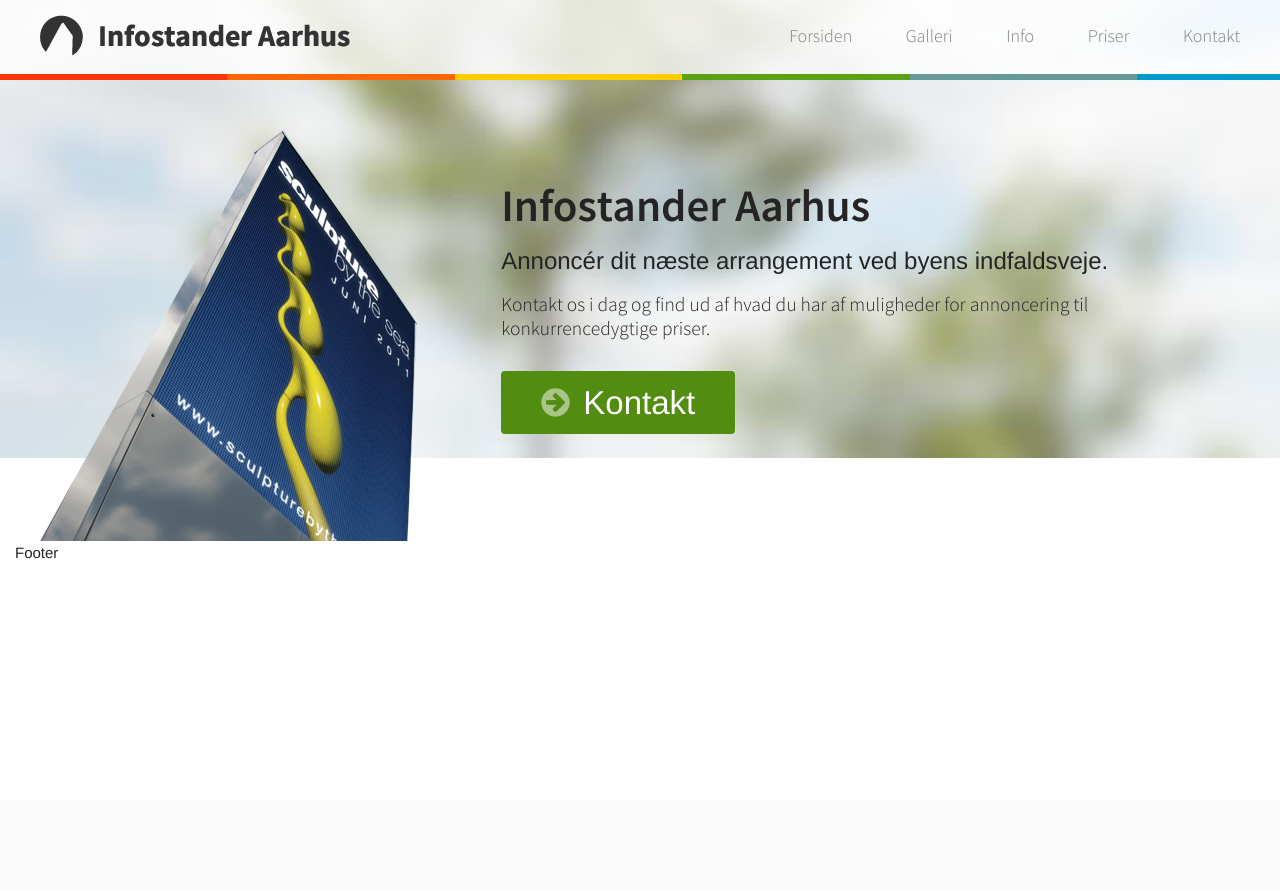
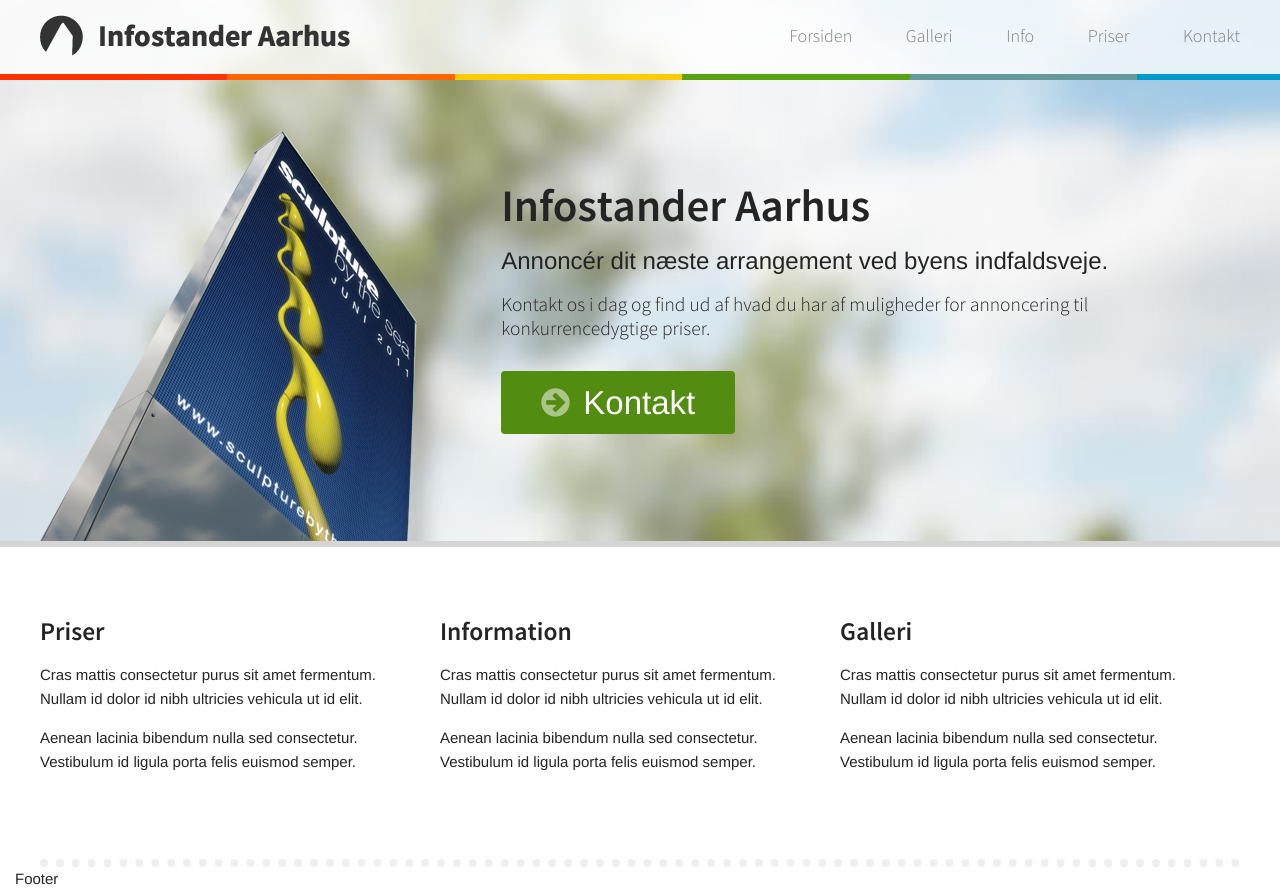
Before and after one commit to AHNDK/infostanderaarhus, a PHP site: page / in a window 1280 px wide. Before the commit the page ends 559 px from the top, so only its background shows below. Run offline with PHP 8.4, Linux system fonts and the light colour scheme; some web fonts are replaced.

Commit message:
Rewrote layout

```diff
--- a/css/infostanderaarhus.styles.css
+++ b/css/infostanderaarhus.styles.css
@@ -840,12 +840,11 @@ button.button {
 body {
   *position: relative;
   *zoom: 1;
-  -webkit-background-size: cover;
-  -moz-background-size: cover;
-  -o-background-size: cover;
-  background-size: cover;
+  -webkit-background-size: 100% 541px;
+  -moz-background-size: 100% 541px;
+  -o-background-size: 100% 541px;
+  background-size: 100% 541px;
   background-image: url("/images/header-background.jpg");
-  background-position: 0 -107px;
   background-repeat: no-repeat;
 }
 /* line 46, ../../../../../../../Library/Ruby/Gems/1.8/gems/zen-grids-1.4/stylesheets/zen/_grids.scss */
@@ -858,14 +857,14 @@ body:after {
   clear: both;
 }
 
-/* line 17, ../sass/layout/_layout.scss */
-.header-inner, .content, .footer {
+/* line 16, ../sass/layout/_layout.scss */
+.header-inner, .header-cta--inner, .other-content, .footer {
   max-width: 1200px;
   margin-right: auto;
   margin-left: auto;
 }
 
-/* line 23, ../sass/layout/_layout.scss */
+/* line 22, ../sass/layout/_layout.scss */
 .header {
   float: left;
   width: 100%;
@@ -885,12 +884,12 @@ body:after {
   background: rgba(255, 255, 255, 0.75) url("/images/header-colors.png") left bottom repeat-x;
 }
 
-/* line 29, ../sass/layout/_layout.scss */
+/* line 28, ../sass/layout/_layout.scss */
 .header-inner {
   min-height: 80px;
 }
 
-/* line 35, ../sass/layout/_layout.scss */
+/* line 34, ../sass/layout/_layout.scss */
 .logo {
   float: left;
   width: 50%;
@@ -912,7 +911,7 @@ body:after {
   margin-top: 15px;
 }
 
-/* line 42, ../sass/layout/_layout.scss */
+/* line 41, ../sass/layout/_layout.scss */
 .navigation {
   float: right;
   width: 50%;
@@ -937,41 +936,45 @@ body:after {
   text-align: right;
   /* Links in navigation */
 }
-/* line 53, ../sass/layout/_layout.scss */
+/* line 52, ../sass/layout/_layout.scss */
 .navigation a {
   margin-left: 50px;
 }
-/* line 57, ../sass/layout/_layout.scss */
+/* line 56, ../sass/layout/_layout.scss */
 .navigation a:link {
   color: gray;
   text-decoration: none;
 }
-/* line 62, ../sass/layout/_layout.scss */
+/* line 61, ../sass/layout/_layout.scss */
 .navigation a:visited {
   color: #404040;
 }
-/* line 66, ../sass/layout/_layout.scss */
+/* line 65, ../sass/layout/_layout.scss */
 .navigation a:hover {
   color: #007aa3;
 }
-/* line 70, ../sass/layout/_layout.scss */
+/* line 69, ../sass/layout/_layout.scss */
 .navigation a:focus {
   color: #0099cc;
 }
 
-/* line 75, ../sass/layout/_layout.scss */
-.content {
+/* Call to action header
+   ========================================================================== */
+/* line 78, ../sass/layout/_layout.scss */
+.header-cta {
   clear: both;
+  border-bottom: 6px solid #d5d5d5;
+  margin-bottom: 70px;
 }
 
-/* line 83, ../sass/layout/_layout.scss */
-.section-contact--image {
+/* line 89, ../sass/layout/_layout.scss */
+.header-cta--image {
   display: inline-block;
   margin-top: 50px;
 }
 
-/* line 88, ../sass/layout/_layout.scss */
-.section-contact--content {
+/* line 94, ../sass/layout/_layout.scss */
+.header-cta--content {
   -webkit-box-sizing: border-box;
   -moz-box-sizing: border-box;
   box-sizing: border-box;
@@ -983,26 +986,26 @@ body:after {
   vertical-align: top;
 }
 
-/* line 100, ../sass/layout/_layout.scss */
-.section-contact--header {
+/* line 106, ../sass/layout/_layout.scss */
+.header-cta--header {
   font-size: 300%;
 }
 
-/* line 104, ../sass/layout/_layout.scss */
-.section-contact--lead {
+/* line 110, ../sass/layout/_layout.scss */
+.header-cta--lead {
   margin-bottom: 20px;
   font-size: 160%;
 }
 
-/* line 110, ../sass/layout/_layout.scss */
-.section-contact--text {
+/* line 116, ../sass/layout/_layout.scss */
+.header-cta--text {
   margin-bottom: 30px;
   font-family: "Source Sans Pro Light";
   font-size: 130%;
 }
 
-/* line 117, ../sass/layout/_layout.scss */
-.section-contact--link {
+/* line 123, ../sass/layout/_layout.scss */
+.header-cta--link {
   -webkit-border-radius: 4px;
   -moz-border-radius: 4px;
   -ms-border-radius: 4px;
@@ -1017,22 +1020,109 @@ body:after {
   font-size: 220%;
   line-height: 1;
 }
-/* line 133, ../sass/layout/_layout.scss */
-.section-contact--link:link, .section-contact--link:visited
-.section-contact--link:hover, .section-contact--link:focus {
+/* line 139, ../sass/layout/_layout.scss */
+.header-cta--link:link, .header-cta--link:visited
+.header-cta--link:hover, .header-cta--link:focus {
   color: white;
   text-decoration: none;
 }
-/* line 138, ../sass/layout/_layout.scss */
-.section-contact--link:hover {
+/* line 144, ../sass/layout/_layout.scss */
+.header-cta--link:hover {
   background-color: #375e0b;
 }
-/* line 142, ../sass/layout/_layout.scss */
-.section-contact--link [class^="icon-"] {
+/* line 148, ../sass/layout/_layout.scss */
+.header-cta--link [class^="icon-"] {
   color: rgba(255, 255, 255, 0.5);
 }
 
-/* line 147, ../sass/layout/_layout.scss */
+/* Other content
+   ========================================================================== */
+/* line 157, ../sass/layout/_layout.scss */
+.other-content {
+  clear: both;
+  *position: relative;
+  *zoom: 1;
+  border-bottom: 8px dotted #efefef;
+  padding-bottom: 70px;
+}
+/* line 46, ../../../../../../../Library/Ruby/Gems/1.8/gems/zen-grids-1.4/stylesheets/zen/_grids.scss */
+.other-content:before, .other-content:after {
+  content: "";
+  display: table;
+}
+/* line 50, ../../../../../../../Library/Ruby/Gems/1.8/gems/zen-grids-1.4/stylesheets/zen/_grids.scss */
+.other-content:after {
+  clear: both;
+}
+
+/* line 166, ../sass/layout/_layout.scss */
+.other-content--first {
+  float: left;
+  width: 33.33333%;
+  margin-left: 0%;
+  margin-right: -33.33333%;
+  padding-left: 15px;
+  padding-right: 15px;
+  -moz-box-sizing: border-box;
+  -webkit-box-sizing: border-box;
+  -ms-box-sizing: border-box;
+  box-sizing: border-box;
+  word-wrap: break-word;
+  *behavior: url("/scripts/boxsizing.htc");
+  _display: inline;
+  _overflow: hidden;
+  _overflow-y: visible;
+}
+
+/* line 170, ../sass/layout/_layout.scss */
+.other-content--second {
+  float: left;
+  width: 33.33333%;
+  margin-left: 33.33333%;
+  margin-right: -66.66667%;
+  padding-left: 15px;
+  padding-right: 15px;
+  -moz-box-sizing: border-box;
+  -webkit-box-sizing: border-box;
+  -ms-box-sizing: border-box;
+  box-sizing: border-box;
+  word-wrap: break-word;
+  *behavior: url("/scripts/boxsizing.htc");
+  _display: inline;
+  _overflow: hidden;
+  _overflow-y: visible;
+}
+
+/* line 174, ../sass/layout/_layout.scss */
+.other-content--third {
+  float: right;
+  width: 33.33333%;
+  margin-right: 0%;
+  margin-left: -33.33333%;
+  padding-left: 15px;
+  padding-right: 15px;
+  -moz-box-sizing: border-box;
+  -webkit-box-sizing: border-box;
+  -ms-box-sizing: border-box;
+  box-sizing: border-box;
+  word-wrap: break-word;
+  *behavior: url("/scripts/boxsizing.htc");
+  _display: inline;
+  _overflow: hidden;
+  _overflow-y: visible;
+}
+
+/* line 180, ../sass/layout/_layout.scss */
+.other-content--first,
+.other-content--second,
+.other-content--third {
+  padding-right: 60px;
+  padding-left: 0;
+}
+
+/* Footer
+   ========================================================================== */
+/* line 189, ../sass/layout/_layout.scss */
 .footer {
   clear: both;
   float: left;
--- a/index.html
+++ b/index.html
@@ -20,15 +20,32 @@
     </nav>
   </div>
 </header>
-<div class="content" role="main">
-  <section class="section-contact">
-    <img src="/images/infostander.png" class="section-contact--image">
-    <div class="section-contact--content">
-      <h1 class="section-contact--header">Infostander Aarhus</h1>
-      <p class="section-contact--lead">Annoncér dit næste arrangement ved byens indfaldsveje.</p>
-      <p class="section-contact--text">Kontakt os i dag og find ud af hvad du har af muligheder for annoncering til konkurrencedygtige priser.</p>
-      <a href="#kontakt" class="section-contact--link"><i class="icon-arrow-right"></i> Kontakt</a>
+<div class="header-cta">
+  <div class="header-cta--inner">
+    <img src="/images/infostander.png" class="header-cta--image">
+    <div class="header-cta--content">
+      <h1 class="header-cta--header">Infostander Aarhus</h1>
+      <p class="header-cta--lead">Annoncér dit næste arrangement ved byens indfaldsveje.</p>
+      <p class="header-cta--text">Kontakt os i dag og find ud af hvad du har af muligheder for annoncering til konkurrencedygtige priser.</p>
+      <a href="#kontakt" class="header-cta--link"><i class="icon-arrow-right"></i> Kontakt</a>
     </div>
+  </div>
+</div>
+<div class="other-content">
+  <section class="other-content--first">
+    <h2 class="other-content--header">Priser</h2>
+    <p>Cras mattis consectetur purus sit amet fermentum. Nullam id dolor id nibh ultricies vehicula ut id elit.</p>
+    <p>Aenean lacinia bibendum nulla sed consectetur. Vestibulum id ligula porta felis euismod semper.</p>
+  </section>
+  <section class="other-content--second">
+    <h2 class="other-content--header">Information</h2>
+    <p>Cras mattis consectetur purus sit amet fermentum. Nullam id dolor id nibh ultricies vehicula ut id elit.</p>
+    <p>Aenean lacinia bibendum nulla sed consectetur. Vestibulum id ligula porta felis euismod semper.</p>
+  </section>
+  <section class="other-content--third">
+    <h2 class="other-content--header">Galleri</h2>
+    <p>Cras mattis consectetur purus sit amet fermentum. Nullam id dolor id nibh ultricies vehicula ut id elit.</p>
+    <p>Aenean lacinia bibendum nulla sed consectetur. Vestibulum id ligula porta felis euismod semper.</p>
   </section>
 </div>
 <footer class="footer" role="contentinfo">
--- a/sass/layout/_layout.scss
+++ b/sass/layout/_layout.scss
@@ -7,10 +7,9 @@
 
 body {
   @include zen-grid-container();
-  @include background-size(cover);
+  @include background-size(100% 541px);
 
   background-image: url('/images/header-background.jpg');
-  background-position: 0 -107px;
   background-repeat: no-repeat;
 }
 
@@ -72,20 +71,27 @@ body {
   }
 }
 
-.content {
+
+/* Call to action header
+   ========================================================================== */
+
+.header-cta {
   @include zen-clear(both);
 
+  border-bottom: 6px solid $gray;
+  margin-bottom: 70px;
+}
+
+.header-cta--inner {
   @extend %layout-wrapper;
 }
 
-
-
-.section-contact--image {
+.header-cta--image {
   display: inline-block;
   margin-top: 50px;
 }
 
-.section-contact--content {
+.header-cta--content {
   @include box-sizing(border-box);
 
   display: inline-block;
@@ -97,24 +103,24 @@ body {
   vertical-align: top;
 }
 
-.section-contact--header {
+.header-cta--header {
   font-size: $font-size-giga;
 }
 
-.section-contact--lead {
+.header-cta--lead {
   margin-bottom: 20px;
 
   font-size: $font-size-larger;
 }
 
-.section-contact--text {
+.header-cta--text {
   margin-bottom: 30px;
 
   font-family: "Source Sans Pro Light";
   font-size: $font-size-large;
 }
 
-.section-contact--link {
+.header-cta--link {
   @include border-radius(4px);
 
   display: inline-block;
@@ -144,6 +150,42 @@ body {
   }
 }
 
+
+/* Other content
+   ========================================================================== */
+
+.other-content {
+  @include zen-clear(both);
+  @include zen-grid-container();
+  @extend %layout-wrapper;
+
+  border-bottom: 8px dotted $gray-light;
+  padding-bottom: 70px;
+}
+
+.other-content--first {
+  @include zen-grid-item(4, 1);
+}
+
+.other-content--second {
+  @include zen-grid-item(4, 5);
+}
+
+.other-content--third {
+  @include zen-grid-item(4, 1, right);
+}
+
+.other-content--first,
+.other-content--second,
+.other-content--third {
+  padding-right: 60px;
+  padding-left: 0;
+}
+
+
+/* Footer
+   ========================================================================== */
+
 .footer {
   @include zen-clear(both);
   @include zen-grid-item(12, 1);
```
